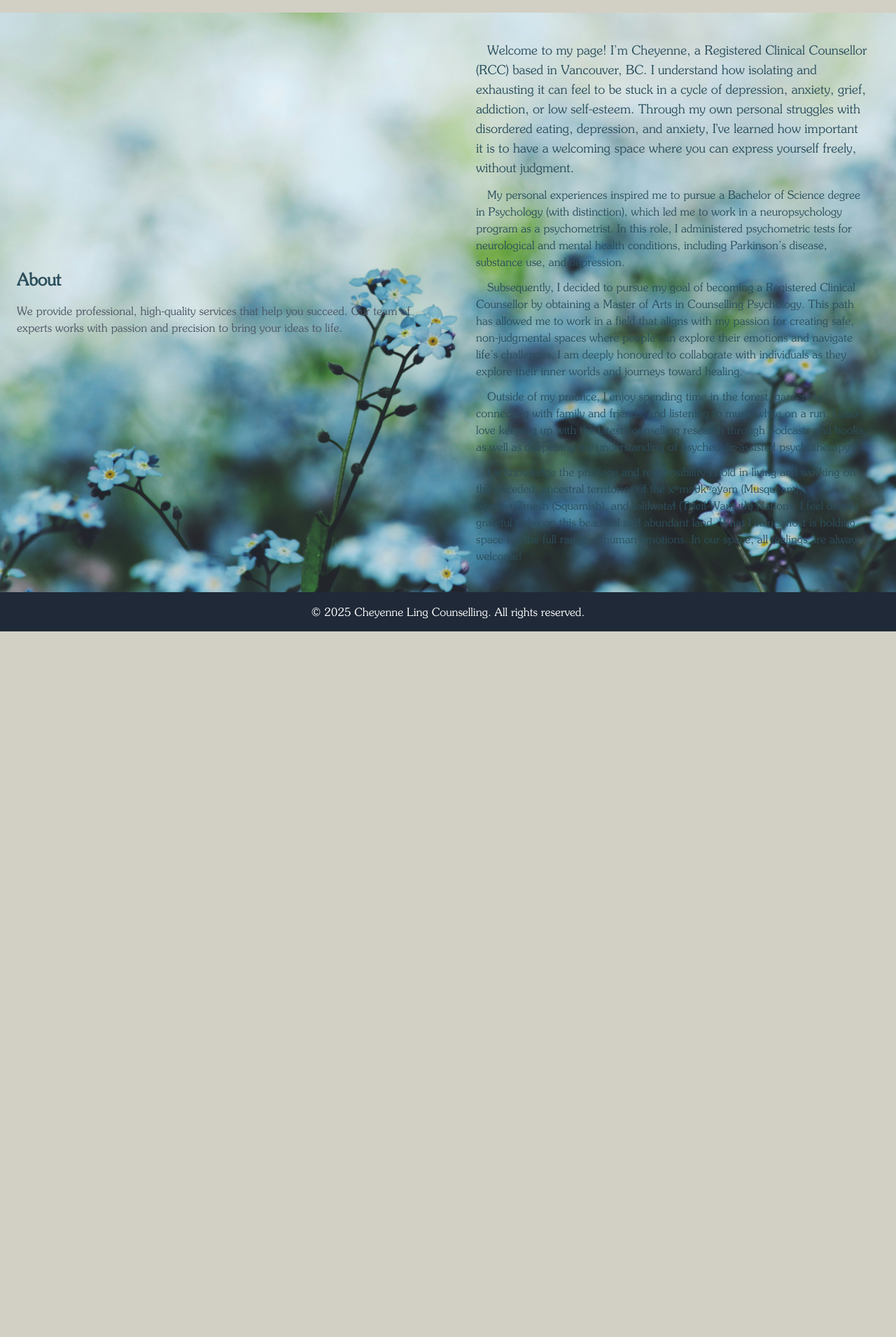
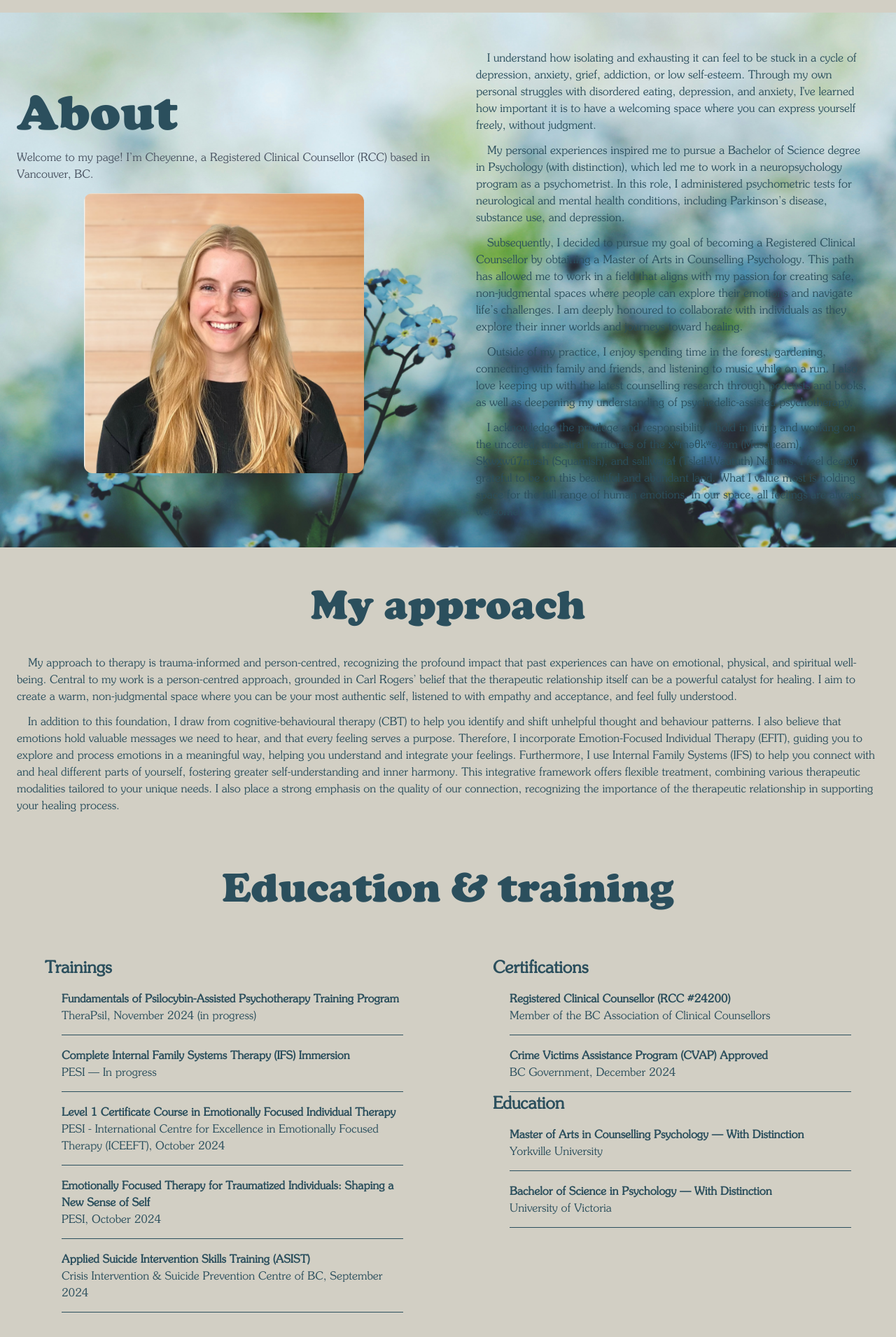
Before and after one commit to dragonprevost/cheyenne-ling-counselling, a Next.js app: page /about in a window 1280 px wide. Shown: the part 70-1980 px from the top of the page at 70% size. Before the commit the page ends 972 px from the top, so only its background shows below. Built offline with nearby package versions, Linux system fonts and the light colour scheme.

Commit message:
Finished about page

```diff
--- a/src/app/about/page.tsx
+++ b/src/app/about/page.tsx
@@ -1,5 +1,7 @@
 import Sheet from "@/components/Sheet";
 import type { Metadata } from "next";
+import Image from "next/image";
+import headShot from "/public/images/head-shot.png";
 
 export const metadata: Metadata = {
   title: "About",
@@ -8,17 +10,27 @@ export const metadata: Metadata = {
 
 const About = () => {
   return (
+    <>
       <div className="bg-[url(/images/forget-me-nots.jpg)] bg-cover p-6">
         <div className="flex flex-col md:flex-row items-center gap-6 md:gap-12">
           <div className="md:w-1/2 text-onBackground">
-          <h2 className="text-2xl font-semibold mb-4">About</h2>
-          <p className="text-base text-gray-600">
-            We provide professional, high-quality services that help you
-            succeed. Our team of experts works with passion and precision to
-            bring your ideas to life.
+            <h2 className="font-cooper text-7xl mb-4">About</h2>
+            <p className="text-base text-gray-600 mb-4">
+              Welcome to my page! I’m Cheyenne, a Registered Clinical Counsellor
+              (RCC) based in Vancouver, BC.
             </p>
+            <div className="flex justify-center">
+              <div className="text-center">
+                <Image
+                  src={headShot.src}
+                  alt={"Avatar about image"}
+                  width={400}
+                  height={400}
+                  className="mx-auto rounded-xl"
+                />
               </div>
-
+            </div>
+          </div>
           <div className="md:w-1/2">
             <Sheet>
               <AboutFirstParagraphContent />
@@ -26,20 +38,156 @@ const About = () => {
           </div>
         </div>
       </div>
+
+      <div className="p-6">
+        <div className="bg-cover p-7">
+          <h2 className="font-cooper font-light text-6xl text-center">
+            My approach
+          </h2>
+        </div>
+        <ApproachContent />
+      </div>
+
+      <div className="p-6 bg-backgroundDark">
+        <div className="bg-cover p-7">
+          <h2 className="font-cooper font-light text-6xl text-center">
+            Education & training
+          </h2>
+        </div>
+        <div className="flex flex-col md:flex-row gap-6 md:gap-12">
+          <div className="md:w-1/2">
+            <Sheet>
+              <TrainingsContent />
+            </Sheet>
+          </div>
+          <div className="md:w-1/2">
+            <Sheet>
+              <EducationAndCertificationsContent />
+            </Sheet>
+          </div>
+        </div>
+      </div>
+    </>
   );
 };
 
+const List = ({ children }: Readonly<{ children: React.ReactNode }>) => {
+  return <ul className="list-none pl-6 space-y-4">{children}</ul>;
+};
+
+const EducationItem = ({ title, body }: { title: string; body: string }) => {
+  return (
+    <>
+      <li>
+        <span className="font-bold">{title}</span>
+        <br />
+        {body}
+      </li>
+      <hr className="my-4 border-primary" />
+    </>
+  );
+};
+
+const TrainingsContent = () => {
+  return (
+    <section className="p-6">
+      <h2 className="text-2xl font-semibold mb-4">Trainings</h2>
+      <List>
+        <EducationItem
+          title="Fundamentals of Psilocybin-Assisted Psychotherapy Training Program"
+          body="TheraPsil, November 2024 (in progress)"
+        />
+        <EducationItem
+          title="Complete Internal Family Systems Therapy (IFS) Immersion"
+          body="PESI — In progress"
+        />
+        <EducationItem
+          title="Level 1 Certificate Course in Emotionally Focused Individual Therapy"
+          body=" PESI - International Centre for Excellence in Emotionally Focused Therapy (ICEEFT), October 2024"
+        />
+        <EducationItem
+          title="Emotionally Focused Therapy for Traumatized Individuals: Shaping a New Sense of Self"
+          body="PESI, October 2024"
+        />
+        <EducationItem
+          title="Applied Suicide Intervention Skills Training (ASIST)"
+          body="Crisis Intervention & Suicide Prevention Centre of BC, September 2024"
+        />
+      </List>
+    </section>
+  );
+};
+
+const EducationAndCertificationsContent = () => {
+  return (
+    <section className="p-6">
+      <h2 className="text-2xl font-semibold mb-4">Certifications</h2>
+      <List>
+        <EducationItem
+          title="Registered Clinical Counsellor (RCC #24200)"
+          body="Member of the BC Association of Clinical Counsellors"
+        />
+        <EducationItem
+          title="Crime Victims Assistance Program (CVAP) Approved"
+          body="BC Government, December 2024"
+        />
+      </List>
+      <h2 className="text-2xl font-semibold mb-4">Education</h2>
+      <List>
+        <EducationItem
+          title="Master of Arts in Counselling Psychology — With Distinction"
+          body="Yorkville University"
+        />
+        <EducationItem
+          title="Bachelor of Science in Psychology — With Distinction"
+          body="University of Victoria"
+        />
+      </List>
+    </section>
+  );
+};
+
+const ApproachContent = () => {
+  return (
+    <div className="text-lg">
+      <p className="indent-4 pt-3 text-base">
+        My approach to therapy is trauma-informed and person-centred,
+        recognizing the profound impact that past experiences can have on
+        emotional, physical, and spiritual well-being. Central to my work is a
+        person-centred approach, grounded in Carl Rogers’ belief that the
+        therapeutic relationship itself can be a powerful catalyst for healing.
+        I aim to create a warm, non-judgmental space where you can be your most
+        authentic self, listened to with empathy and acceptance, and feel fully
+        understood.
+      </p>
+      <p className="text-base indent-4 pt-3">
+        In addition to this foundation, I draw from cognitive-behavioural
+        therapy (CBT) to help you identify and shift unhelpful thought and
+        behaviour patterns. I also believe that emotions hold valuable messages
+        we need to hear, and that every feeling serves a purpose. Therefore, I
+        incorporate Emotion-Focused Individual Therapy (EFIT), guiding you to
+        explore and process emotions in a meaningful way, helping you understand
+        and integrate your feelings. Furthermore, I use Internal Family Systems
+        (IFS) to help you connect with and heal different parts of yourself,
+        fostering greater self-understanding and inner harmony. This integrative
+        framework offers flexible treatment, combining various therapeutic
+        modalities tailored to your unique needs. I also place a strong emphasis
+        on the quality of our connection, recognizing the importance of the
+        therapeutic relationship in supporting your healing process.
+        <br />
+      </p>
+    </div>
+  );
+};
 const AboutFirstParagraphContent = () => {
   return (
     <div className="text-lg">
-      <p className="indent-4">
-        Welcome to my page! I’m Cheyenne, a Registered Clinical Counsellor (RCC)
-        based in Vancouver, BC. I understand how isolating and exhausting it can
-        feel to be stuck in a cycle of depression, anxiety, grief, addiction, or
-        low self-esteem. Through my own personal struggles with disordered
-        eating, depression, and anxiety, I've learned how important it is to
-        have a welcoming space where you can express yourself freely, without
-        judgment.
+      <p className="indent-4 pt-3 text-base">
+        I understand how isolating and exhausting it can feel to be stuck in a
+        cycle of depression, anxiety, grief, addiction, or low self-esteem.
+        Through my own personal struggles with disordered eating, depression,
+        and anxiety, I've learned how important it is to have a welcoming space
+        where you can express yourself freely, without judgment.
       </p>
       <p className="text-base indent-4 pt-3">
         My personal experiences inspired me to pursue a Bachelor of Science
```
Also changed, not shown: public/images/head-shot.png (added). Lines whose indentation alone changed are shown as unchanged.
